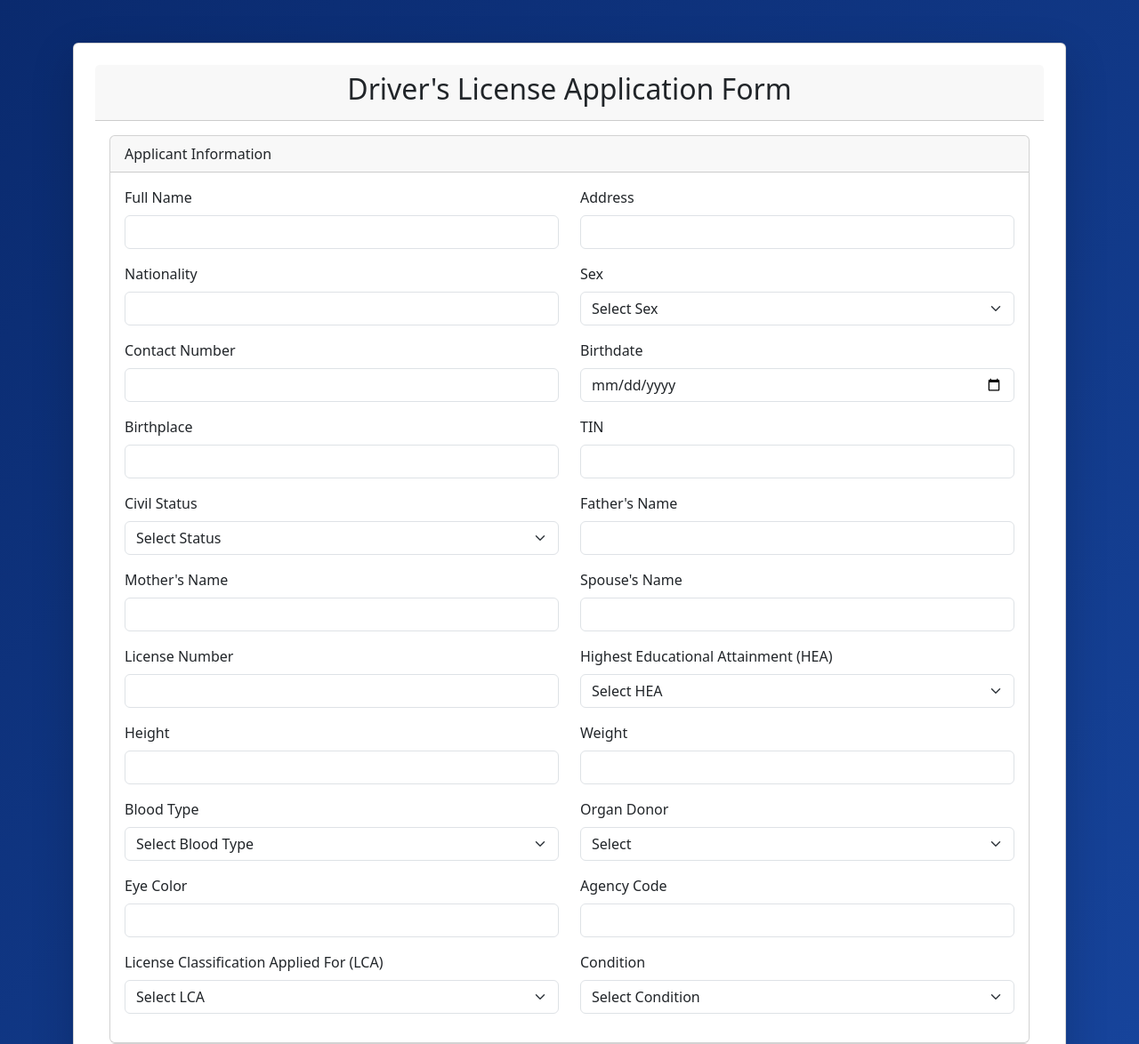
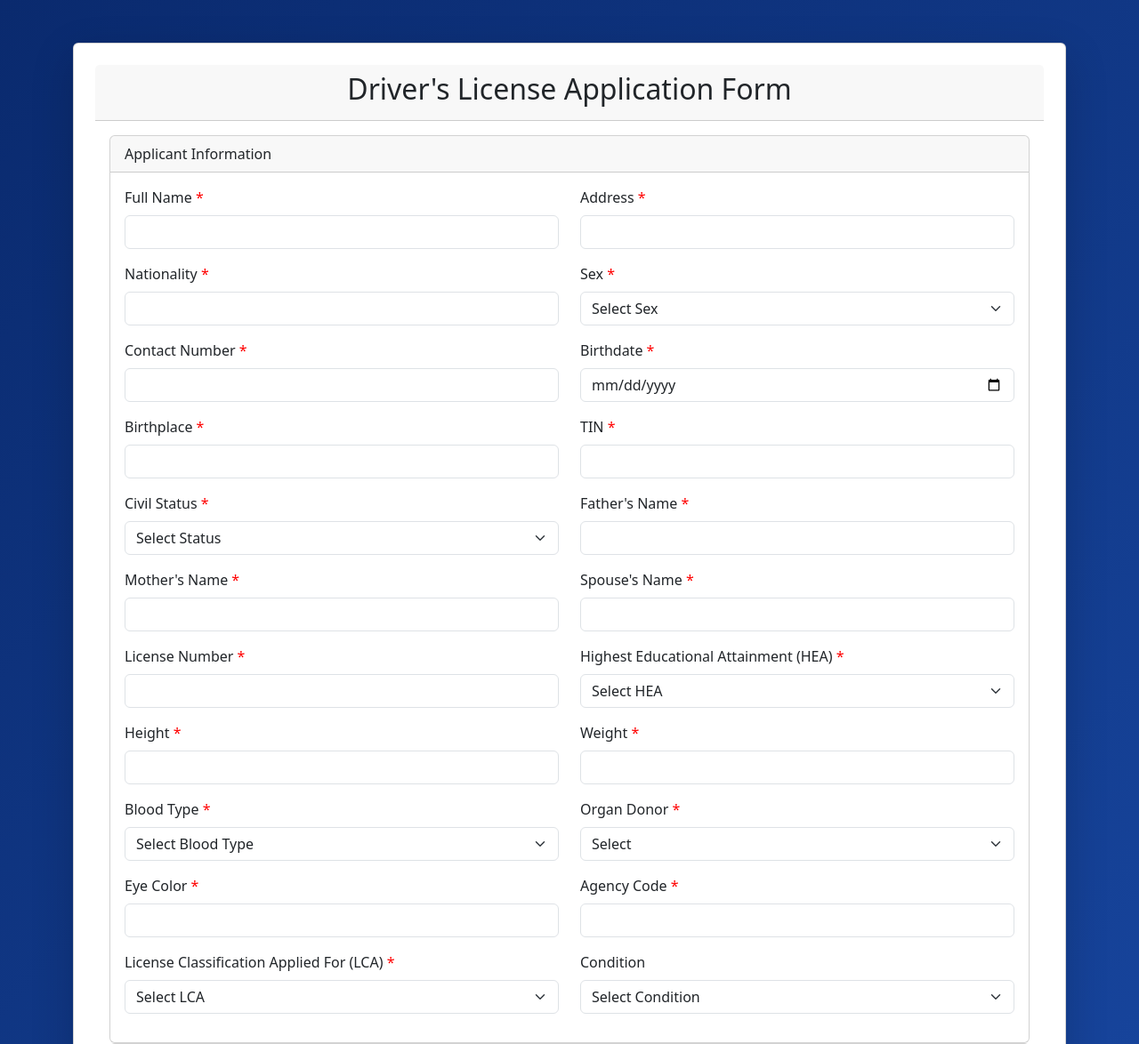
Before and after one commit to reonnee/infoman-licensedb, a Flask app: page /apply in a window 1280 px wide. Shown: the top 1174 px of the page at 89% size. Run offline with Flask 3, Linux system fonts and the light colour scheme.

Commit message:
Add red asterisk for required fields

```diff
--- a/project/templates/apply.html
+++ b/project/templates/apply.html
@@ -35,6 +35,12 @@
         .dlvc-row.row-incomplete .dlvc-row-feedback {
             display: block;
         }
+        .col-md-6:has(input[required]) .form-label::after,
+        .col-md-6:has(select[required]) .form-label::after {
+            content: " *";
+            color: red;
+        }
+
     </style>
 </head>
 <body style="background: linear-gradient(135deg, #0a2a6e 0%, #1a4ba8 60%, #1565c0 100%); min-height: 100vh;">
```
